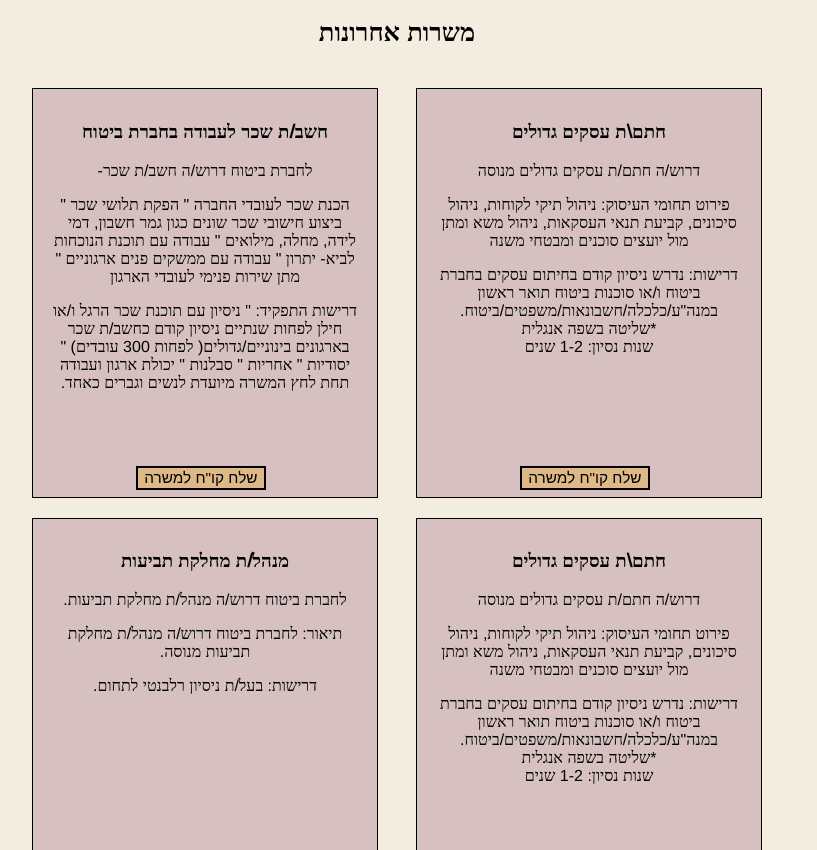
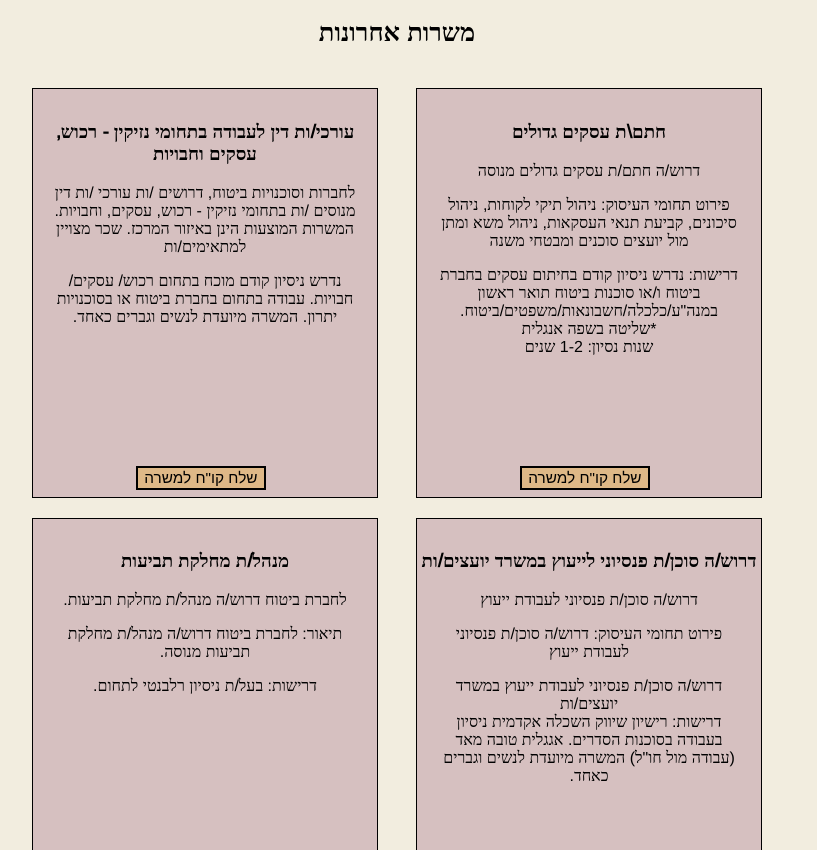
Before and after one commit to asakinory/NKwebsite, a plain HTML site: page jobs.html in a window 1280 px wide. Shown: the part 102-952 px from the top of the page, without its empty margins (243-1060 px from the left). Drawn offline with nearby package versions, Linux system fonts and the light colour scheme.

Commit message:
Update jobs.html

```diff
--- a/jobs.html
+++ b/jobs.html
@@ -49,20 +49,21 @@
                     <a href="contact.html" id="no_decoration"><button>שלח קו"ח למשרה</button></a>
 
                 </div>
-                <div class="job">
-                    <h3>חתם\ת עסקים גדולים</h3>
+                <div class="job" dir="rtl">
+                    <h3>דרוש/ה סוכן/ת פנסיוני לייעוץ במשרד יועצים/ות</h3>
                     <p>
-                        דרוש/ה חתם/ת עסקים גדולים מנוסה
+                        דרוש/ה סוכן/ת פנסיוני לעבודת ייעוץ
                         <p>
                             פירוט תחומי העיסוק:
-                            ניהול תיקי לקוחות, ניהול סיכונים, קביעת תנאי העסקאות, ניהול משא ומתן מול יועצים סוכנים ומבטחי משנה
+                            דרוש/ה סוכן/ת פנסיוני לעבודת ייעוץ
                         </p>
                         <p>
-                            דרישות:
-                            נדרש ניסיון קודם בחיתום עסקים בחברת ביטוח ו/או סוכנות ביטוח
-                            תואר ראשון במנה"ע/כלכלה/חשבונאות/משפטים/ביטוח.
-                            *שליטה בשפה אנגלית<br>
-                            שנות נסיון: 1-2 שנים
+                            דרוש/ה סוכן/ת פנסיוני לעבודת ייעוץ במשרד יועצים/ות
+                            <br>
+                            דרישות: רישיון שיווק
+                            השכלה אקדמית
+                            ניסיון בעבודה בסוכנות הסדרים.
+                            אגגלית טובה מאד (עבודה מול חו"ל) המשרה מיועדת לנשים וגברים כאחד.
                         </p>
                     </p>
                     <a href="contact.html" id="no_decoration"><button>שלח קו"ח למשרה</button></a>
@@ -70,29 +71,17 @@
                 </div>
             </div>
             <div class="column">
-                <div class="job">
-                    <h3>חשב/ת שכר לעבודה בחברת ביטוח</h3>
+                <div class="job" dir="rtl">
+                    <h3>עורכי/ות דין לעבודה בתחומי נזיקין - רכוש, עסקים וחבויות</h3>
                     <p>
                         <p>
-                            לחברת ביטוח דרוש/ה חשב/ת שכר-
+                            לחברות וסוכנויות ביטוח, דרושים /ות עורכי /ות דין מנוסים /ות בתחומי נזיקין - רכוש, עסקים, וחבויות.
+                            המשרות המוצעות הינן באיזור המרכז. שכר מצויין למתאימים/ות                        </p>
+                        <p>
+                            נדרש ניסיון קודם מוכח בתחום רכוש/ עסקים/ חבויות.
+                            עבודה בתחום בחברת ביטוח או בסוכנויות יתרון. המשרה מיועדת לנשים וגברים כאחד.
                         </p>
                         <p>
-                            הכנת שכר לעובדי החברה
-                            " הפקת תלושי שכר
-                            " ביצוע חישובי שכר שונים כגון גמר חשבון, דמי לידה, מחלה, מילואים
-                            " עבודה עם תוכנת הנוכחות לביא- יתרון
-                            " עבודה עם ממשקים פנים ארגוניים
-                            " מתן שירות פנימי לעובדי הארגון
-                        </p>
-                        <p>
-                            דרישות התפקיד:
-                            " ניסיון עם תוכנת שכר הרגל ו/או חילן
-                            לפחות שנתיים ניסיון קודם כחשב/ת שכר בארגונים בינוניים/גדולים( לפחות 300 עובדים)
-                            " יסודיות
-                            " אחריות
-                            " סבלנות
-                            " יכולת ארגון ועבודה תחת לחץ המשרה מיועדת לנשים וגברים כאחד.
-
                         </p>
                     </p>
                     <a href="contact.html" id="no_decoration"><button>שלח קו"ח למשרה</button></a>
```
